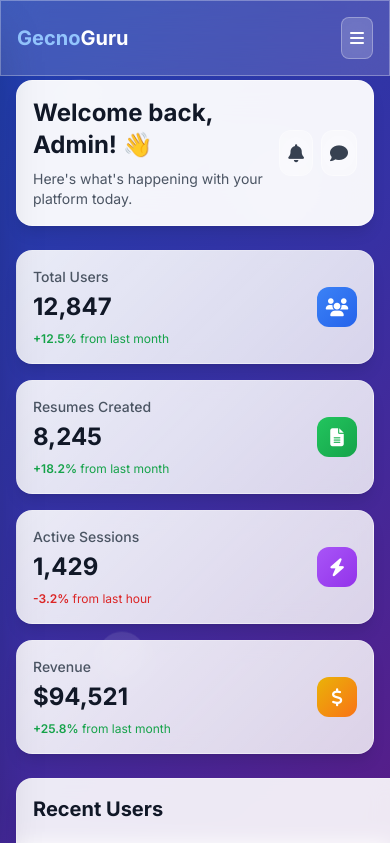
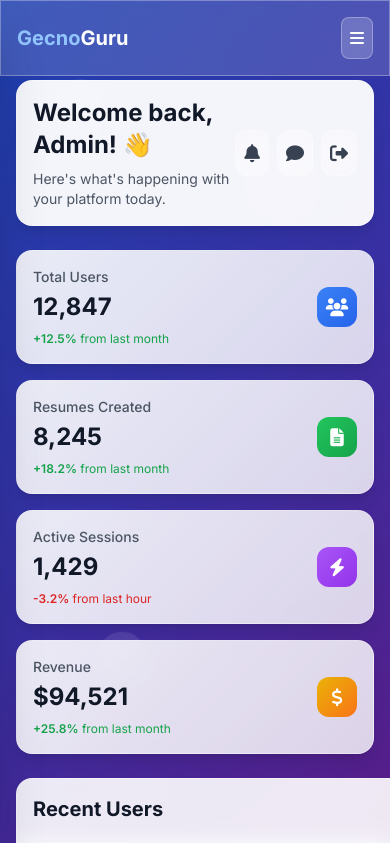
Before and after one commit to nerajlal/gecno_guru, a Laravel app: page /dashboard in a window 390 px wide. Shown: the top 843 px of the page. Run offline with Laravel 10, Linux system fonts and the light colour scheme; the visitor is signed in with stand-in values (Sample User, id 1); some libraries are stand-ins or nearby versions.

Commit message:
feat: Add multiple logout options to admin dashboard
- Added a logout icon button to the user profile card in the sidebar.
- Added a logout icon button to the main welcome card.

```diff
--- a/resources/views/admin/dashboard.blade.php
+++ b/resources/views/admin/dashboard.blade.php
@@ -255,6 +255,7 @@
         <!-- User Profile -->
         <div class="absolute bottom-0 w-full left-0 p-6">
             <div class="glass-effect rounded-xl p-4">
+                <div class="flex items-center justify-between">
                     <div class="flex items-center space-x-3">
                         <div class="w-10 h-10 bg-gradient-to-br from-blue-400 to-purple-500 rounded-full flex items-center justify-center">
                             <span class="text-white font-semibold text-sm">AD</span>
@@ -263,6 +264,13 @@
                             <div class="text-white font-semibold text-sm">Admin User</div>
                             <div class="text-blue-200 text-xs">Super Admin</div>
                         </div>
+                    </div>
+                    <form method="POST" action="{{ route('logout') }}">
+                        @csrf
+                        <button type="submit" class="text-blue-200 hover:text-white transition-colors duration-200">
+                            <i class="fas fa-sign-out-alt"></i>
+                        </button>
+                    </form>
                 </div>
             </div>
         </div>
@@ -320,6 +328,7 @@
                 <!-- User Profile -->
                 <div class="mt-auto">
                     <div class="glass-effect rounded-xl p-4">
+                        <div class="flex items-center justify-between">
                             <div class="flex items-center space-x-3">
                                 <div class="w-10 h-10 bg-gradient-to-br from-blue-400 to-purple-500 rounded-full flex items-center justify-center">
                                     <span class="text-white font-semibold text-sm">AD</span>
@@ -328,6 +337,13 @@
                                     <div class="text-white font-semibold text-sm">Admin User</div>
                                     <div class="text-blue-200 text-xs">Super Admin</div>
                                 </div>
+                            </div>
+                            <form method="POST" action="{{ route('logout') }}">
+                                @csrf
+                                <button type="submit" class="text-blue-200 hover:text-white transition-colors duration-200">
+                                    <i class="fas fa-sign-out-alt"></i>
+                                </button>
+                            </form>
                         </div>
                     </div>
                 </div>
@@ -350,6 +366,12 @@
                         <button class="glass-effect p-2 lg:p-3 rounded-xl hover:bg-white hover:bg-opacity-25 transition-all duration-200">
                             <i class="fas fa-comment text-gray-700 text-lg lg:text-xl"></i>
                         </button>
+                        <form method="POST" action="{{ route('logout') }}">
+                            @csrf
+                            <button type="submit" class="glass-effect p-2 lg:p-3 rounded-xl hover:bg-white hover:bg-opacity-25 transition-all duration-200">
+                                <i class="fas fa-sign-out-alt text-gray-700 text-lg lg:text-xl"></i>
+                            </button>
+                        </form>
                     </div>
                 </div>
             </div>
```
Lines whose indentation alone changed are shown as unchanged.
